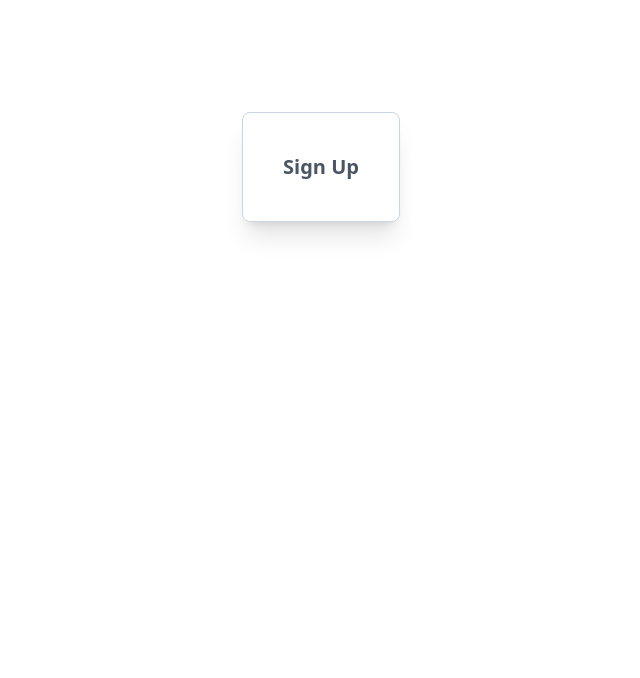
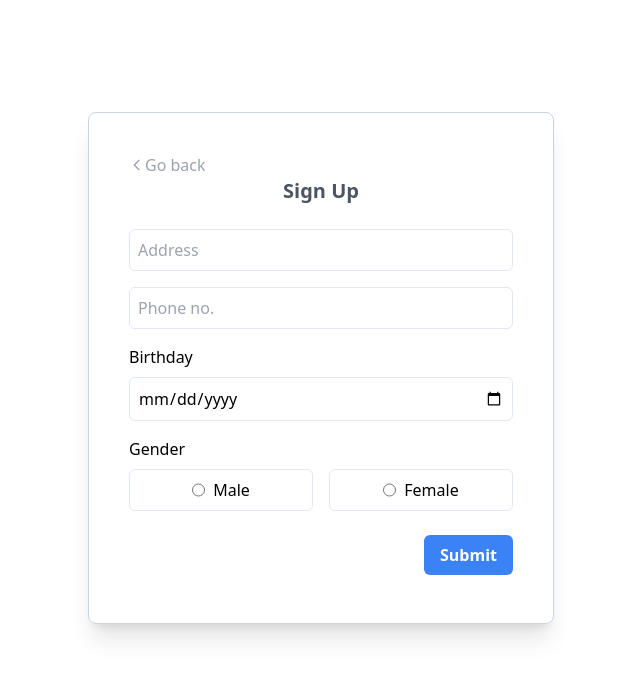
Before and after one commit to aguilanbon/contact-list-app, a React (Create React App) app: page / in a window 1280 px wide. Both pictures are taken after a click on the button "Next". Shown: the top 678 px of the page, without its empty margins (319-959 px from the left). Built offline with nearby package versions, Linux system fonts and the light colour scheme.

Commit message:
signup layout

```diff
--- /dev/null
+++ b/src/pages/Signup/SecondStep.jsx
@@ -0,0 +1,36 @@
+import React from 'react'
+
+function SecondStep() {
+    return (
+        <form action="" className='w-96 flex flex-col mt-4'>
+            <div className='w-full lex flex-row py-2'>
+                <input type="text" placeholder='Address' className='w-full border border-slate-200 text-md p-2 rounded-md outline-8 outline-blue-400 mr-2' />
+            </div>
+            <div className='w-full flex py-2'>
+                <input type="number" placeholder='Phone no.' className='w-full border border-slate-200 text-md p-2 rounded-md outline-8 outline-blue-400' />
+            </div>
+            <div className='w-full flex flex-col py-2'>
+                <label htmlFor="birthday">Birthday</label>
+                <input type="date" placeholder='Birthday' className='w-full border border-slate-200 text-md p-2 rounded-md outline-8 outline-blue-400 mt-2' />
+            </div>
+            <div className='w-full flex flex-col py-2'>
+                <h2>Gender</h2>
+                <ul className='w-full flex justify-evenly mt-2'>
+                    <li className='w-full flex item-center justify-center border border-slate-200 py-2 px-4 rounded-md mr-4'>
+                        <input type="radio" name="gender" id="list-gender" />
+                        <label htmlFor="list-gender" className='ml-2'>Male</label>
+                    </li>
+                    <li className='w-full flex item-center justify-center border border-slate-200 py-2 px-4 rounded-md'>
+                        <input type="radio" name="gender" id="list-gender" />
+                        <label htmlFor="list-gender" className='ml-2'>Female</label>
+                    </li>
+                </ul>
+            </div>
+            <div className='w-full flex justify-end py-2 mt-2'>
+                <input type="button" value="Submit" className='font-semibold bg-blue-500 hover:bg-blue-600 text-white py-2 px-4 rounded-md cursor-pointer outline-blue-400' />
+            </div>
+        </form>
+    )
+}
+
+export default SecondStep
--- a/src/pages/Signup/SignUp.jsx
+++ b/src/pages/Signup/SignUp.jsx
@@ -2,19 +2,30 @@ import React from 'react'
 import { useContext } from 'react'
 import SignUpContext from '../../helpers/SignUpContext'
 import FirstStep from './FirstStep'
+import SecondStep from './SecondStep'
 
 function SignUp() {
 
-    const { signUpStep } = useContext(SignUpContext)
+    const { signUpStep, setSignUpStep } = useContext(SignUpContext)
 
     return (
         <div className='w-full h-screen flex flex-col'>
             <div className='w-full mt-28 flex justify-center'>
                 <div className='w-auto h-auto flex flex-col border border-slate-300 shadow-xl rounded-lg p-10'>
+                    {signUpStep > 1 ?
+                        <div className='w-20 rounded-full flex items-center cursor-pointer text-gray-400 hover:text-black hover:bg-gray-100' onClick={() => setSignUpStep(1)}>
+                            <svg xmlns="http://www.w3.org/2000/svg" className="h-4 w-4" fill="none" viewBox="0 0 24 24" stroke="currentColor" stroke-width="2">
+                                <path stroke-linecap="round" stroke-linejoin="round" d="M15 19l-7-7 7-7" />
+                            </svg>
+                            <button>Go back</button>
+                        </div>
+                        : ''
+                    }
                     <div className='w-full flex items-center justify-center'>
                         <h1 className='font-semibold text-xl text-gray-600'>Sign Up</h1>
                     </div>
                     {signUpStep === 1 && <FirstStep />}
+                    {signUpStep === 2 && <SecondStep />}
                 </div>
             </div>
         </div>
```
